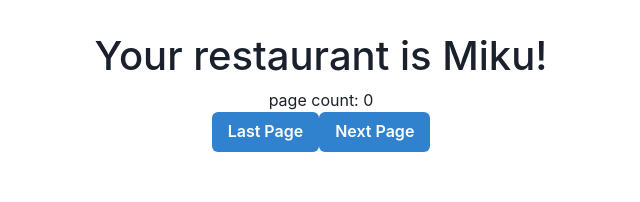
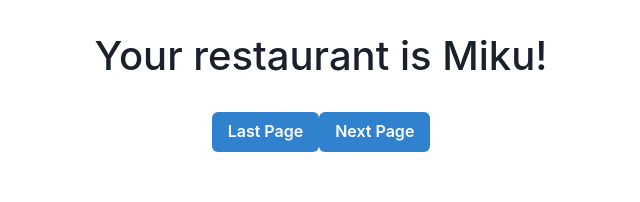
Before and after one commit to iris-z-hang/MunchMatch, a React (Vite) app in the folder MunchMatch/: page / in a window 1280 px wide. Shown: the top 202 px of the page, without its empty margins (319-959 px from the left). Built offline with nearby package versions, Linux system fonts and the light colour scheme.

Commit message:
demo add code

```diff
--- a/MunchMatch/src/pages/NewPage.tsx
+++ b/MunchMatch/src/pages/NewPage.tsx
@@ -22,7 +22,6 @@
         {page === 2 && <MainMenu />}
       </div>
       <div>
-        page count: {page}
         <br />
         <Button colorScheme="blue" onClick={handleClickMinus}>
           Last Page
```
